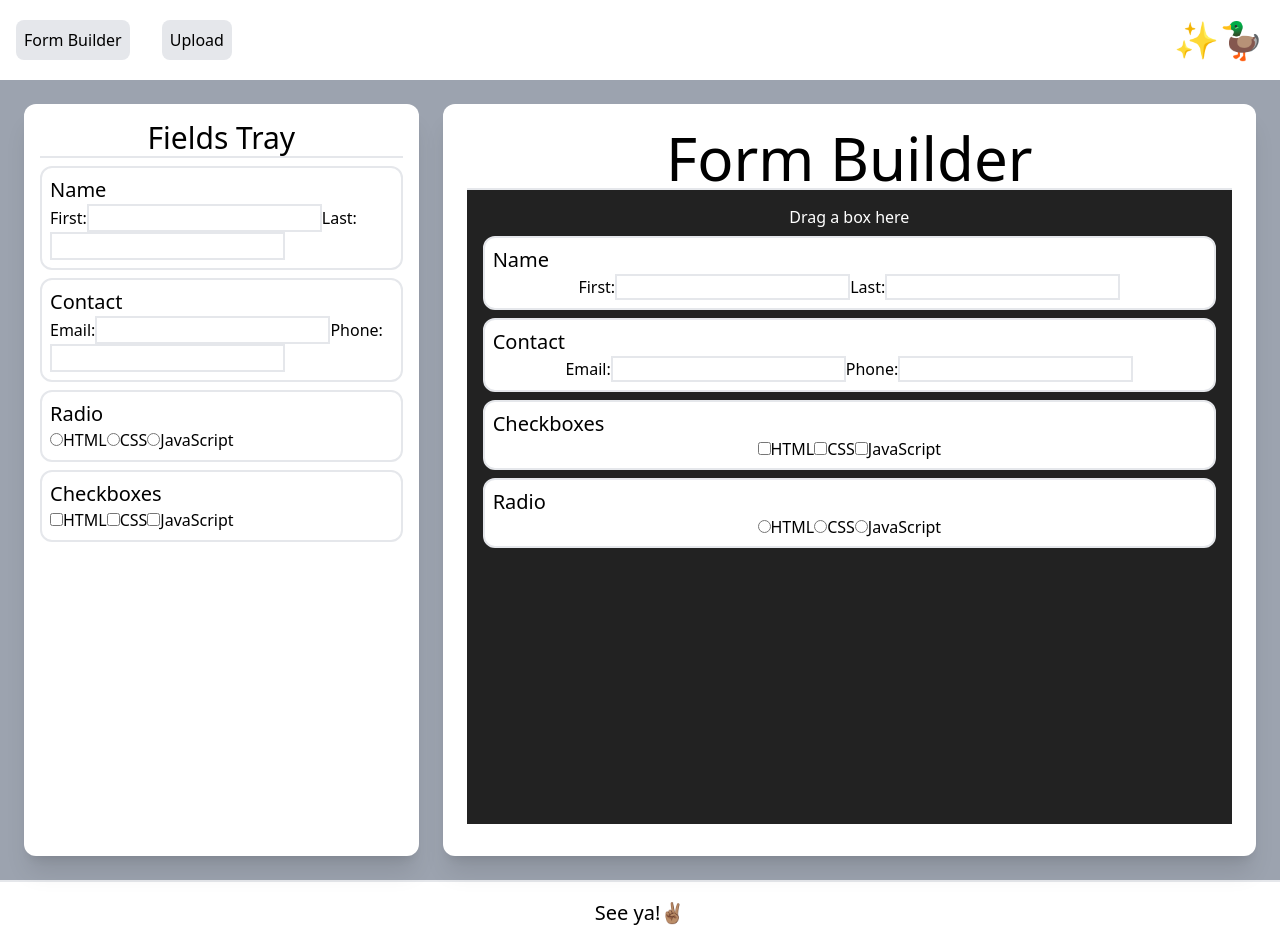
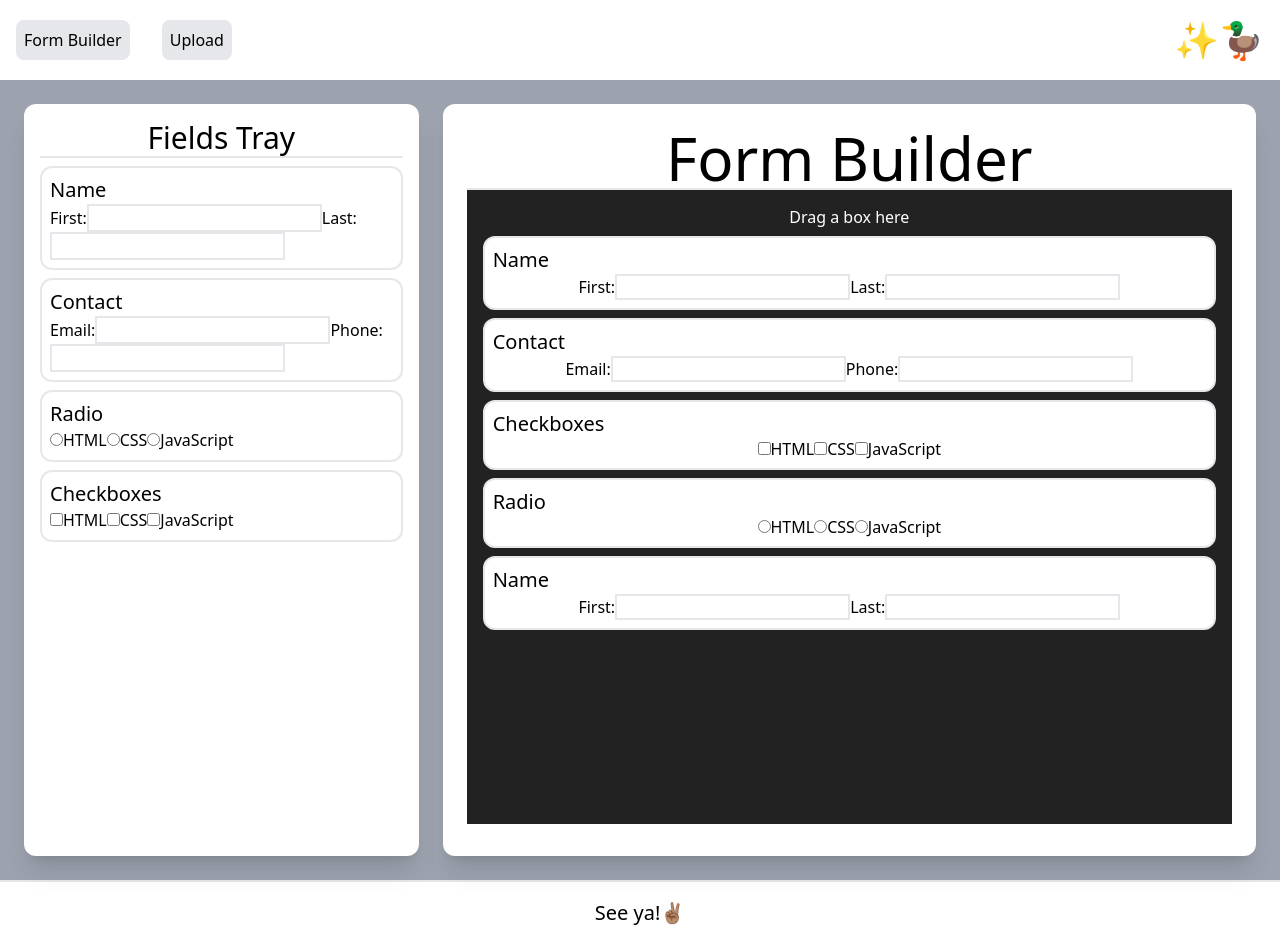
Before and after one commit to alejandrosatxc/form-builder, a Next.js app: page / in a window 1280 px wide. Built offline with nearby package versions, Linux system fonts and the light colour scheme.

Commit message:
Add formComponents to state

```diff
--- a/components/Dustbin.js
+++ b/components/Dustbin.js
@@ -1,3 +1,4 @@
+import { useState } from 'react'
 import { useDrop } from 'react-dnd'
 import { ItemTypes } from './Constants'
 import Name from './Name'
@@ -20,7 +21,7 @@ const style = {
 
 const Dustbin = ({ items }) => {
 
-  const form = [
+  const [formComponents, setFormComponents] = useState([
     {
       type: "name"
     },
@@ -32,11 +33,14 @@ const Dustbin = ({ items }) => {
     },
     {
       type: "radio"
+    },
+    {
+      type: "name"
     }
-  ]
-
+  ])
 
   const [{ canDrop, isOver }, drop] = useDrop(() => ({
+
     accept: ItemTypes.INPUT,
     drop: () => ({ name: 'Dustbin' }),
     collect: (monitor) => ({
@@ -58,8 +62,8 @@ const Dustbin = ({ items }) => {
     <div ref={drop} style={{ ...style, backgroundColor }} data-testid="dustbin">
       {isActive ? 'Release to drop' : 'Drag a box here'}
       <div>
-        {form.map((field) => {
-          switch(field.type) {
+        {formComponents.map((component) => {
+          switch(component.type) {
             case 'name'     : return <Name />       ;
             case 'contact'  : return <Contact />    ;
             case 'checkbox' : return <Checkboxes /> ;
```
